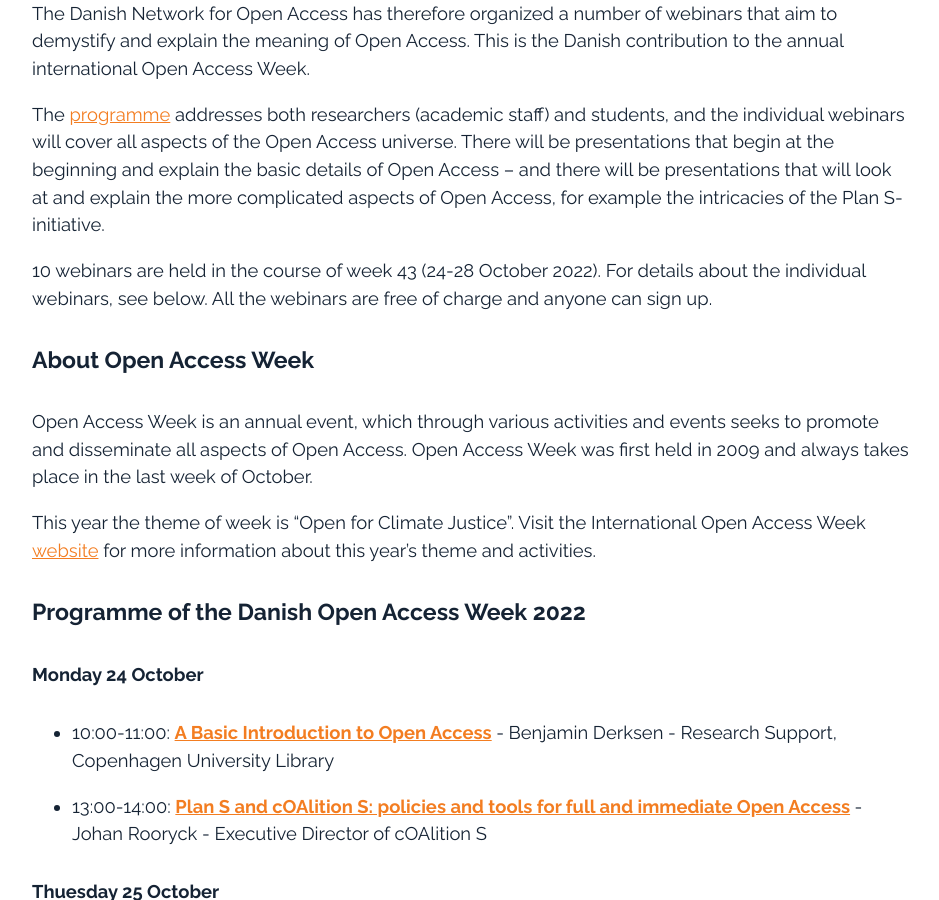
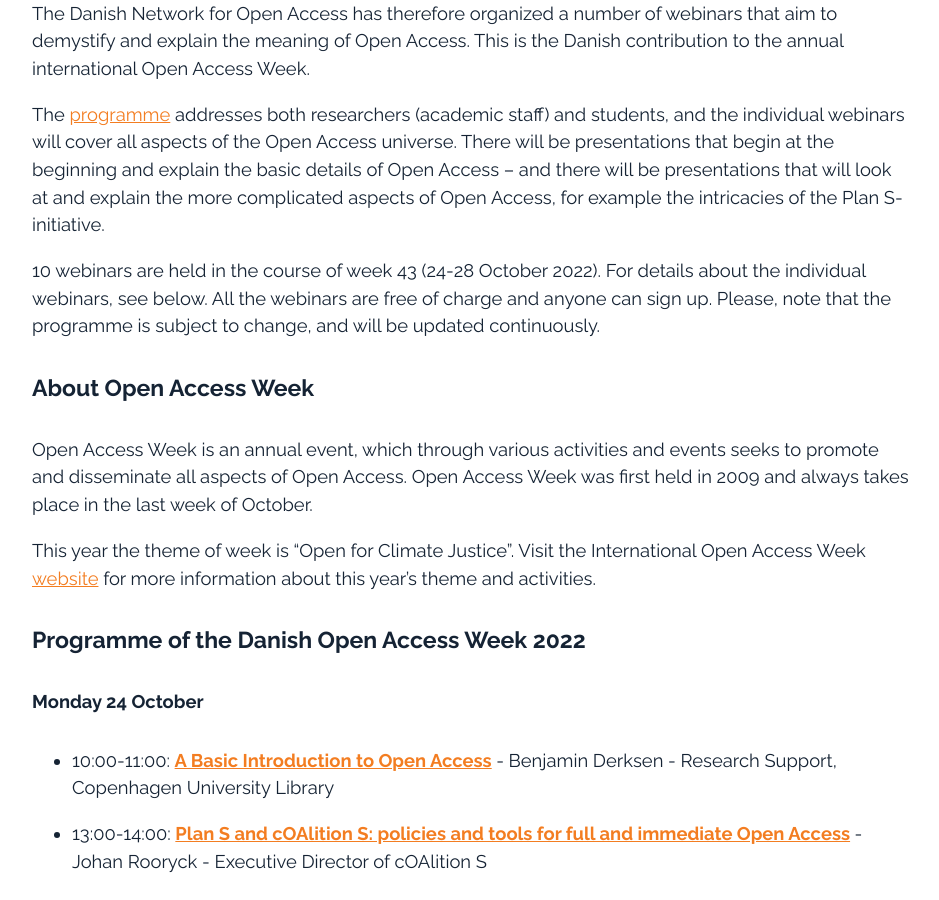
Before and after one commit to openaccess-dk/openaccess-dk.github.io, a Jekyll site: the page built from oaw2022.md, in a window 1280 px wide and 900 px high, scrolled down 718 px. Shown: the whole window, without its empty margins (168-1107 px from the left). Built offline with Jekyll 4.4.1, drawn with Linux system fonts in a browser that asks for light colours.

Commit message:
Update oaw2022.md

```diff
--- a/oaw2022.md
+++ b/oaw2022.md
@@ -16,7 +16,7 @@
 
 The [programme](#programme-of-the-danish-open-access-week-2022) addresses both researchers (academic staff) and students, and the individual webinars will cover all aspects of the Open Access universe. There will be presentations that begin at the beginning and explain the basic details of Open Access – and there will be presentations that will look at and explain the more complicated aspects of Open Access, for example the intricacies of the Plan S-initiative.
 
-10 webinars are held in the course of week 43 (24-28 October 2022). For details about the individual webinars, see below. All the webinars are free of charge and anyone can sign up.
+10 webinars are held in the course of week 43 (24-28 October 2022). For details about the individual webinars, see below. All the webinars are free of charge and anyone can sign up. Please, note that the programme is subject to change, and will be updated continuously.
 
 #### About Open Access Week
 Open Access Week is an annual event, which through various activities and events seeks to promote and disseminate all aspects of Open Access. Open Access Week was first held in 2009 and always takes place in the last week of October.
```
